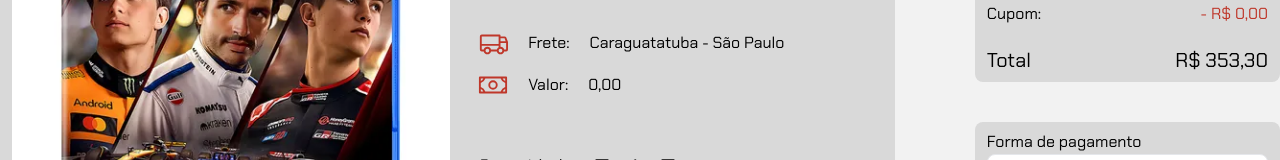
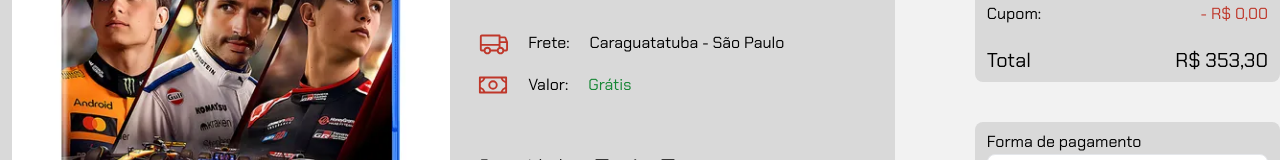
Before and after one commit to Ts-Joao/RetroVault, a Next.js app in the folder apps/web/: page /checkout/1 in a window 1280 px wide. Shown: the part 350-510 px from the top of the page. Built offline with nearby package versions, Linux system fonts and the light colour scheme.

Commit message:
refactor: passar frete por props e adicionar label de Frete Grátis

```diff
--- a/apps/web/src/app/checkout/[id]/CheckoutClient.tsx
+++ b/apps/web/src/app/checkout/[id]/CheckoutClient.tsx
@@ -15,6 +15,7 @@ export default function CheckoutClient({product}: {product : Product}) {
     const { quantity, increment, decrement } = useQuantity()
     const total = product.price * quantity
     const { units, cents } = splitPrice(total)
+    const shippingCost = 0
 
     return (
         <>
@@ -34,8 +35,12 @@ export default function CheckoutClient({product}: {product : Product}) {
                         </div>
 
                         <div className='grid gap-3'>
-                            <p className='flex items-center gap-5 text-md'><PiTruck className='text-prim lg:text-3xl'/> Frete: <span>Caraguatatuba - São Paulo</span></p>
-                            <p className='flex items-center gap-5 text-md'><PiMoney className='text-prim lg:text-3xl'/> Valor: <span>0,00</span></p>
+                            <p className='flex items-center gap-5 text-md'><PiTruck className='text-prim lg:text-3xl'/> Frete:<span>Caraguatatuba - São Paulo</span></p>
+                            <p className='flex items-center gap-5 text-md'><PiMoney className='text-prim lg:text-3xl'/> Valor:
+                                <span>
+                                    {(shippingCost == 0) ? <span className="text-[#168634]">Grátis</span> : ` R$ ${formatPrice(shippingCost)}`}
+                                </span>
+                            </p>
                         </div>
 
                         <div className='flex items-center gap-4 text-lg'>
@@ -55,7 +60,7 @@ export default function CheckoutClient({product}: {product : Product}) {
                 </div>
 
                 <div>
-                    <Ordersummary product={product} total={total}/>
+                    <Ordersummary product={product} total={total} shippingCost={shippingCost}/>
                 </div>
             </div>
         </>
--- a/apps/web/src/components/layout/order-summary/OrderSummary.tsx
+++ b/apps/web/src/components/layout/order-summary/OrderSummary.tsx
@@ -9,11 +9,10 @@ import { formatPrice } from "@retrovault/shared";
 type PaymentValue = "pix" | "credit_card" | "debit_card";
 type InstallmentValue = "1x" | "2x" | "3x" | "6x" | "12x";
 
-export default function Ordersummary({product, total}: { product: Product; total: number}) {
+export default function Ordersummary({product, total, shippingCost}: { product: Product; total: number; shippingCost: number}) {
 
- const frete = 0
  const cupom = 0
- const resultadoTotal = total + frete + cupom
+ const resultadoTotal = total - cupom + shippingCost
 
  const { isOpen, selected, toggle, selectOption } = useSelect<PaymentValue>();
 
@@ -108,7 +107,7 @@ export default function Ordersummary({product, total}: { product: Product; total
       </span>
      </p>
      <p className="flex justify-between">
-      Frete: <span className="text-[#168634]">+ R$ {formatPrice(frete)}</span>
+      Frete: <span className="text-[#168634]">+ R$ {formatPrice(shippingCost)}</span>
      </p>
      <p className="flex justify-between">
       Cupom: <span className="text-prim">- R$ {formatPrice(cupom)}</span>
```
